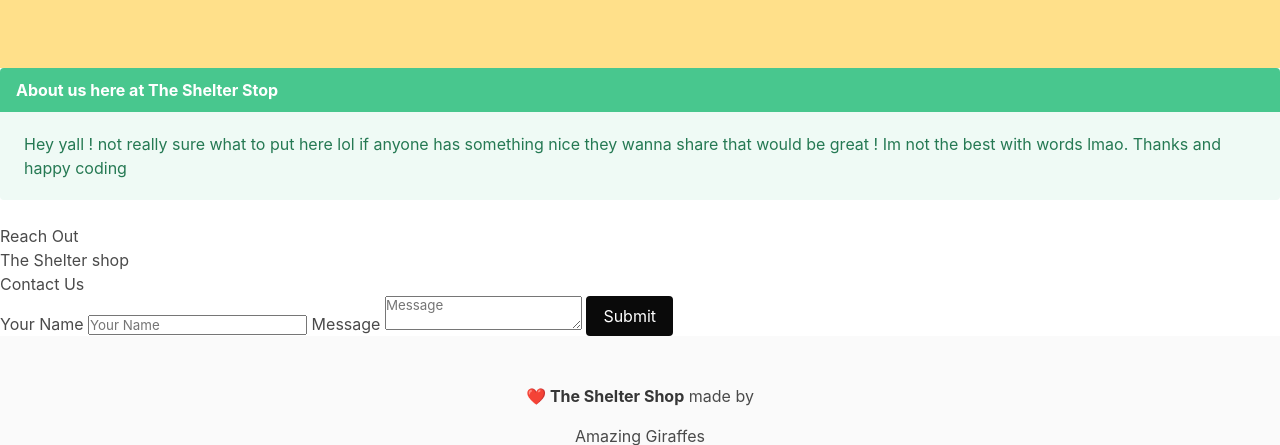
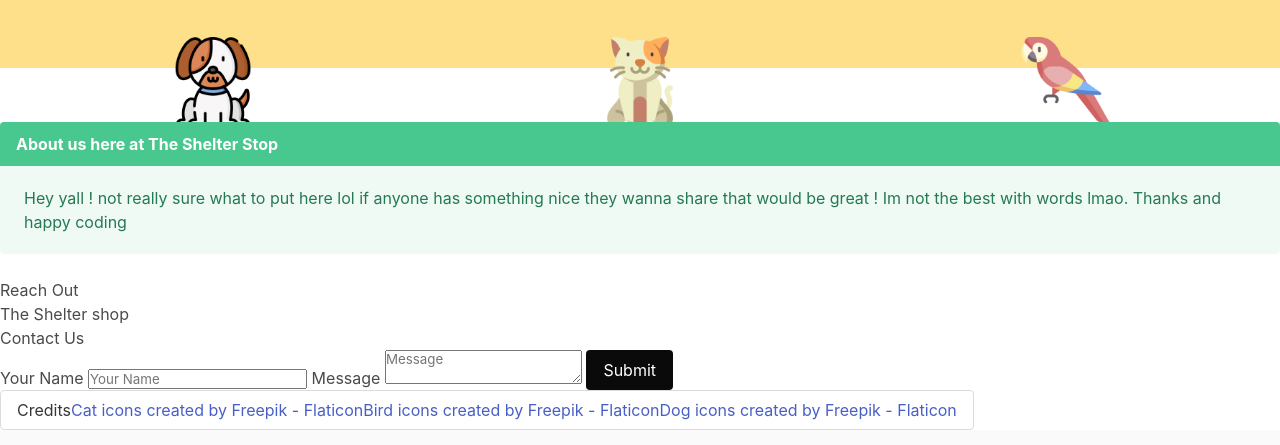
Before and after one commit to ozqr20/shelter-stop, a plain HTML site: page index.html in a window 1280 px wide. Shown: the part 509-954 px from the top of the page. Drawn offline with nearby package versions, Linux system fonts and the light colour scheme; a script that the page names is missing; a web font is replaced by a local one.

Commit message:
img for user to select

```diff
--- a/assets/css/style.css
+++ b/assets/css/style.css
@@ -61,3 +61,18 @@ h1{
     padding-top: 30px;
     text-shadow: 0 0 10px rgba(0, 0, 0, 0.5);
 }
+img{
+    justify-content: center;
+    width: 33%;
+    padding: 10px 20px;
+}
+span .button{
+    background-color: #4CAF50; /* Green */
+    border: none;
+    color: white;
+    text-align: center;
+    text-decoration: none;
+    display: inline-block;
+    font-size: 16px;
+    width: auto;
+}
--- a/index.html
+++ b/index.html
@@ -43,6 +43,24 @@
                     </div>
             </div>
           </section>
+
+          <!-- User pet selection -->
+          <div class="block is-flex">
+
+            <span class="button is-small is-white">
+                <img src="./assets/images/pet.png" alt="dog icon white with brown" class="user-pet-choice is-horizontal-center"/>
+            </span>
+
+            <span class="button is-small is-white">
+                <img src="./assets/images/cat.png" alt="cat icon  yellow, orange and white" class="user-pet-choice is-horizontal-center"/>
+            </span>
+
+            <span class="button is-small is-white">
+                    <img src="./assets/images/bird.png" alt="Bird icon white with brown" class="user-pet-choice is-horizontal-center"/>
+            </span>
+          </div>
+
+
 
           <!--About us us-->
           <div class="block">
@@ -103,6 +121,17 @@
             </div>
         </section>
 
+        <!--Credits-->
+
+        <div class="credits">
+            <button class="button btn-credits">
+                Credits
+                <a href="https://www.flaticon.com/free-icons/cat" title="cat icons">Cat icons created by Freepik - Flaticon</a>
+                <a href="https://www.flaticon.com/free-icons/bird" title="bird icons">Bird icons created by Freepik - Flaticon</a>
+                <a href="https://www.flaticon.com/free-icons/dog" title="dog icons">Dog icons created by Freepik - Flaticon</a>
+            </button>
+
+        </div>
 
         <!--Footer-->
 
```
Also changed, not shown: assets/images/bird.png (added), assets/images/cat.png (added), assets/images/pet.png (added).
